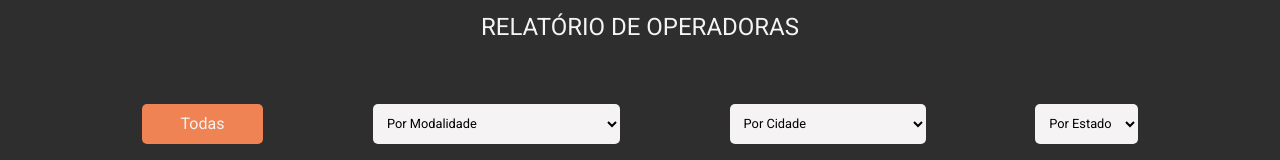
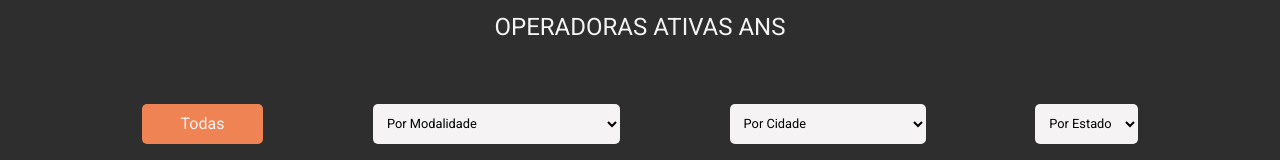
Before and after one commit to Carolbrandes/Relatorio-Operadoras-IC, a Vue app: page / in a window 1280 px wide. Shown: the top 160 px of the page. Built offline with nearby package versions, Linux system fonts and the light colour scheme.

Commit message:
alteração titulo principal

```diff
--- a/src/components/Header.vue
+++ b/src/components/Header.vue
@@ -1,6 +1,6 @@
 <template>
   <header class="header">
-   <Titulo texto="Relatório de Operadoras" tituloPrincipal />
+   <Titulo texto="Operadoras Ativas ANS" tituloPrincipal />
   </header>
 </template>
 
```
